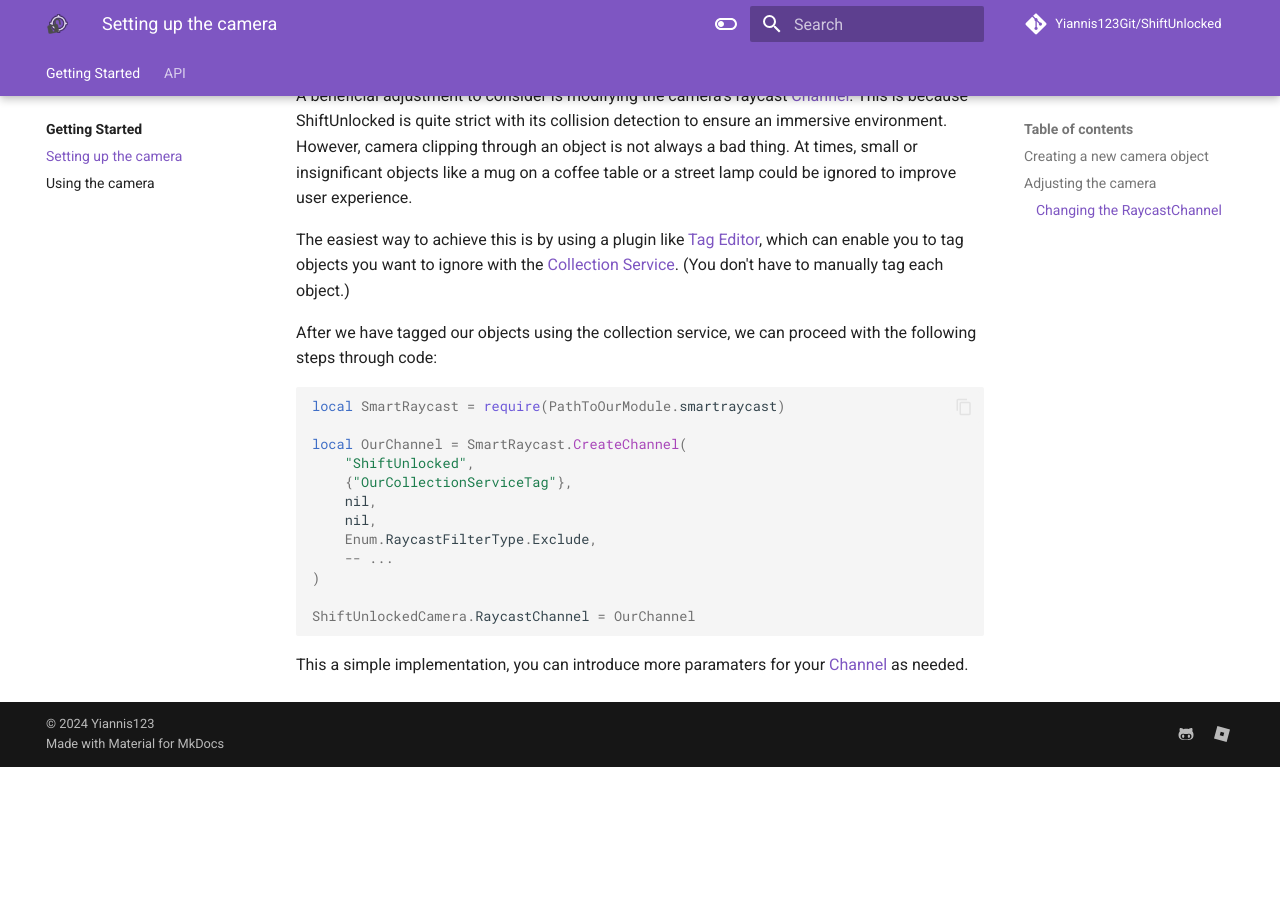
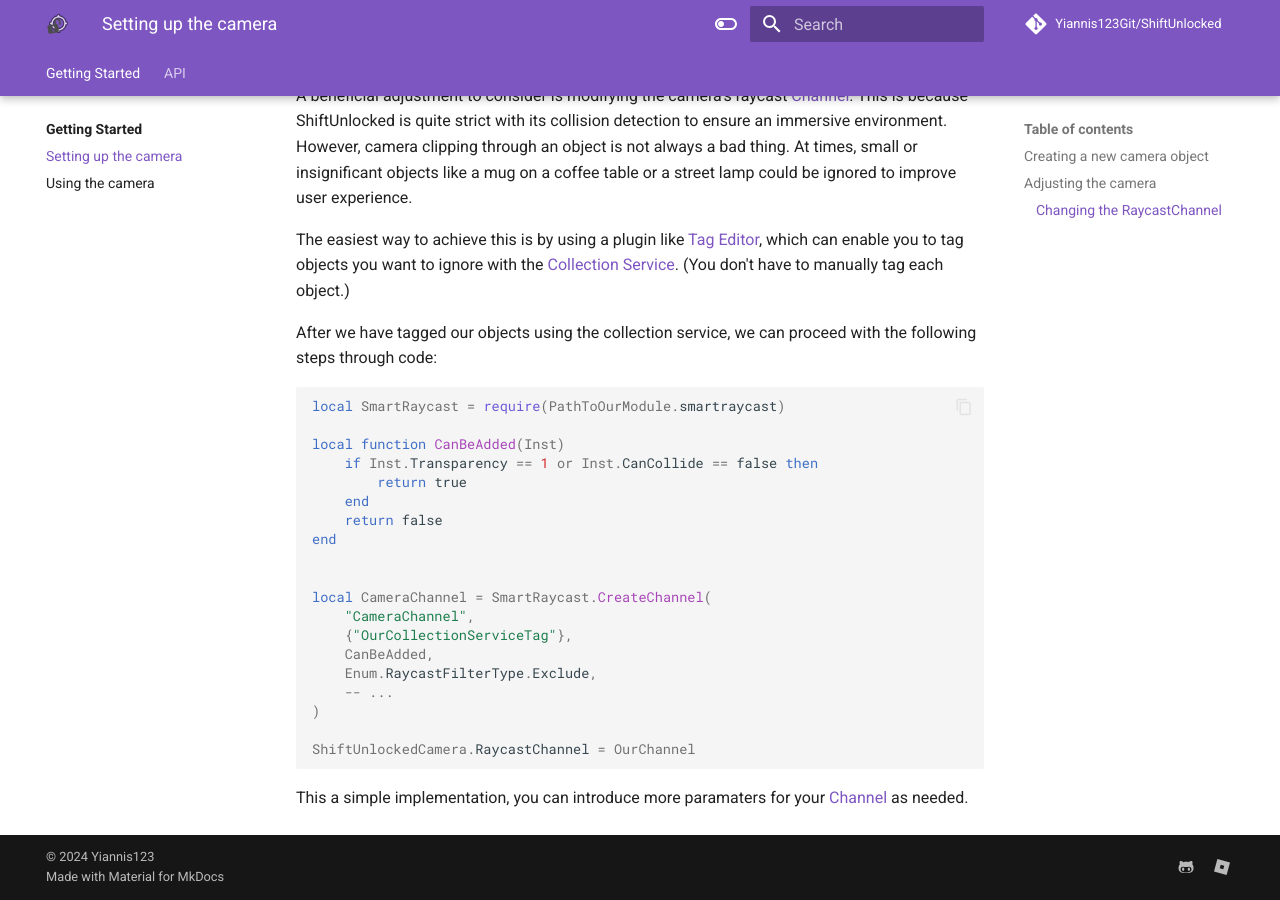
Before and after one commit to Yiannis123Git/ShiftUnlocked, an MkDocs documentation site: the page built from docs/Setup.md, in a window 1280 px wide and 900 px high, scrolled down 926 px. Built offline with MkDocs 1.6.1 and Material for MkDocs 9.7.7, drawn with Linux system fonts in a browser that asks for light colours; comment, search, counter and statistics services are not loaded; before the commit the page ends 1693 px from its top, so only the background shows below that.

Commit message:
Update Docs

````diff
--- a/docs/Setup.md
+++ b/docs/Setup.md
@@ -29,7 +29,7 @@
 ```
 
 ### Changing the RaycastChannel
-A beneficial adjustment to consider is modifying the camera's raycast [Channel](https://yiannis123git.github.io/SmartRaycast/api/Channel). This is because ShiftUnlocked is quite strict with its collision detection to ensure an immersive environment. However, camera clipping through an object is not always a bad thing. At times, small or insignificant objects like a mug on a coffee table or a street lamp could be ignored to improve user experience.
+A beneficial adjustment to consider is modifying the camera's raycast [Channel](https://yiannis123git.github.io/SmartRaycast/Channel/). This is because ShiftUnlocked is quite strict with its collision detection to ensure an immersive environment. However, camera clipping through an object is not always a bad thing. At times, small or insignificant objects like a mug on a coffee table or a street lamp could be ignored to improve user experience.
 
 The easiest way to achieve this is by using a plugin like [Tag Editor](https://devforum.roblox.com/t/tag-editor-plugin/101133), which can enable you to tag objects you want to ignore with the [Collection Service](https://create.roblox.com/docs/reference/engine/classes/CollectionService). (You don't have to manually tag each object.)
 
@@ -38,17 +38,23 @@
 ```lua
 local SmartRaycast = require(PathToOurModule.smartraycast)
 
-local OurChannel = SmartRaycast.CreateChannel(
-    "ShiftUnlocked",
+local function CanBeAdded(Inst)
+	if Inst.Transparency == 1 or Inst.CanCollide == false then
+		return true
+	end
+	return false
+end
+
+
+local CameraChannel = SmartRaycast.CreateChannel(
+    "CameraChannel",
     {"OurCollectionServiceTag"},
-    nil,
-    nil,
+    CanBeAdded,
     Enum.RaycastFilterType.Exclude,
     -- ...
 )
 
 ShiftUnlockedCamera.RaycastChannel = OurChannel
-
 ```
 
-This a simple implementation, you can introduce more paramaters for your [Channel](https://yiannis123git.github.io/SmartRaycast/api/Channel) as needed.
+This a simple implementation, you can introduce more paramaters for your [Channel](https://yiannis123git.github.io/SmartRaycast/Channel/) as needed.
````
Also changed, not shown: docs/UsingTheCamera.md (+1 -1 lines).
